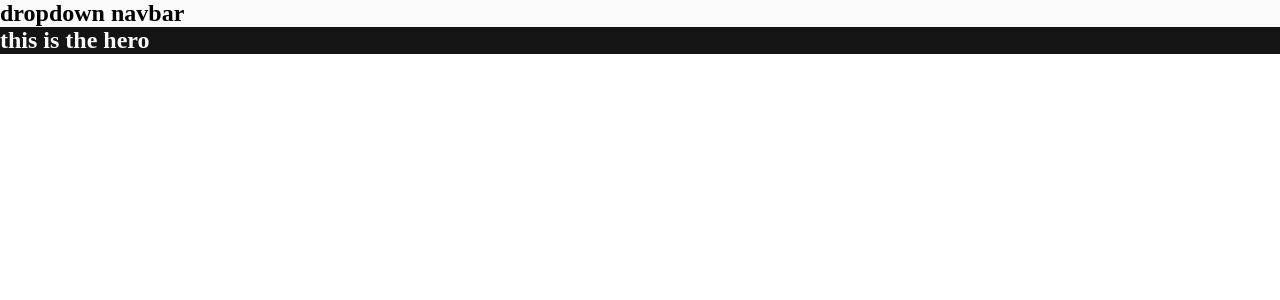
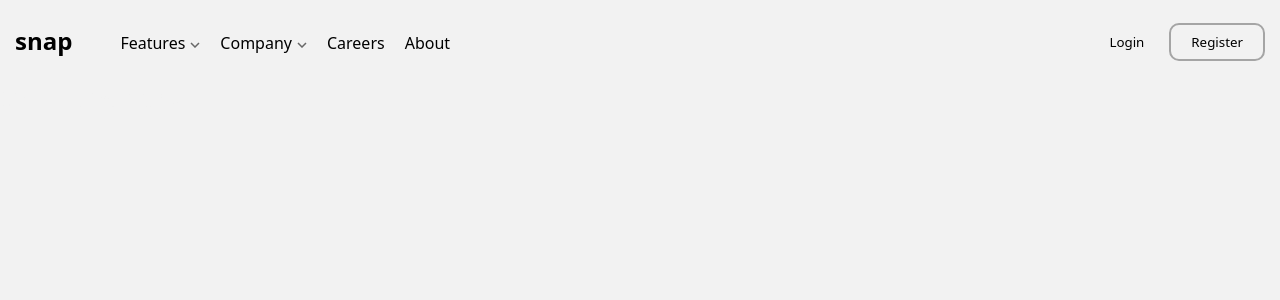
Before and after one commit to arberLisaj/frontend-mentor-solutions, a React (Vite) app in the folder intro-section-page/: page / in a window 1280 px wide. Shown: the top 300 px of the page. Built offline with nearby package versions, Linux system fonts and the light colour scheme.

Commit message:
desktop navbar dropdowns

```diff
--- a/intro-section-page/src/components/Hero/_hero.scss
+++ b/intro-section-page/src/components/Hero/_hero.scss
@@ -1,6 +1,6 @@
 @use "../../styles/variables";
 section#hero {
   // here will be all the hero styles
-  background-color: variables.$black;
+  // background-color: variables.$black;
   color: variables.$white;
 }
--- a/intro-section-page/src/components/Navbar/Navbar.tsx
+++ b/intro-section-page/src/components/Navbar/Navbar.tsx
@@ -1,17 +1,61 @@
-// import { useState } from "react";
-// import MenuToggleIcon from "../images/icon-menu.svg";
-// import ArrowDowm from "../images/icon-arrow-down.svg";
-// import ArrowUp from "../images/icon-arrow-up.svg";
-// import TodoList from "../images/icon-todo.svg";
-// import Calendar from "../images/icon-calendar.svg";
-// import Reminder from "../images/icon-reminders.svg";
-// import Planning from "../images/icon-planning.svg";
+import { useState } from "react";
+import MenuToggleIcon from "../../images/icon-menu.svg";
+import ArrowDowm from "../../images/icon-arrow-down.svg";
+import ArrowUp from "../../images/icon-arrow-up.svg";
+import TodoList from "../../images/icon-todo.svg";
+import Calendar from "../../images/icon-calendar.svg";
+import Reminder from "../../images/icon-reminders.svg";
+import Planning from "../../images/icon-planning.svg";
 // import GiandX from "../images/icon-close-menu.svg";
 
 const Navbar = () => {
+  const [activeFeatures, setActiveFeatures] = useState(false);
+  const [activeCompany, setActiveCompany] = useState(false);
   return (
     <nav>
-      <h1>dropdown navbar</h1>
+      <div className="logo-and-ul">
+        <h1>snap</h1>
+
+        <ul className="desktop-navigation">
+          <li onClick={() => setActiveFeatures(!activeFeatures)}>
+            Features
+            <img src={activeFeatures ? ArrowUp : ArrowDowm} alt="arrow" />
+            <ul className={activeFeatures ? "show dropdown" : "hide dropdown"}>
+              <li>
+                <img src={TodoList} alt="todo list" /> Todo List
+              </li>
+              <li>
+                <img src={Calendar} alt="calendar" /> Calendar
+              </li>
+              <li>
+                <img src={Reminder} alt="reminder" /> Reminder
+              </li>
+              <li>
+                <img src={Planning} alt="planning" /> Planning
+              </li>
+            </ul>
+          </li>
+          <li onClick={() => setActiveCompany(!activeCompany)}>
+            Company
+            <ul className={activeCompany ? "show dropdown" : "hide dropdown"}>
+              <li>History</li>
+              <li>Team</li>
+              <li>Blog</li>
+            </ul>
+            <img src={activeCompany ? ArrowUp : ArrowDowm} alt="arrow" />
+          </li>
+          <li>Careers</li>
+          <li>About</li>
+        </ul>
+      </div>
+
+      <div className="buttons-container desktop-navigation">
+        <button>Login</button>
+        <button>Register</button>
+      </div>
+      <div className="mobile-menu-toggle">
+        <img src={MenuToggleIcon} alt="menu toggler" />
+      </div>
     </nav>
   );
 };
--- a/intro-section-page/src/components/Navbar/_navbar.scss
+++ b/intro-section-page/src/components/Navbar/_navbar.scss
@@ -1,4 +1,120 @@
 @use "../../styles/variables";
 nav {
-  background-color: variables.$white;
+  display: flex;
+  justify-content: space-between;
+  align-items: center;
+
+  ul {
+    list-style: none;
+  }
 }
+
+.hide {
+  display: none;
+}
+.show {
+  display: block;
+}
+// mobile navigation
+@media (max-width: 640px) {
+  .desktop-navigation {
+    display: none;
+  }
+  nav {
+    padding: 15px;
+
+    h1 {
+      font-size: 1.8rem;
+      font-weight: 600;
+    }
+
+    .mobile-menu-toggle {
+      width: fit-content;
+      height: fit-content;
+      cursor: pointer;
+      padding-top: 7px;
+      img {
+        width: 25px;
+      }
+    }
+  }
+}
+// desktop navigation
+@media (min-width: 640px) {
+  .mobile-menu-toggle {
+    display: none;
+  }
+  nav {
+    max-width: 1300px;
+    margin: auto;
+    padding: 20px 15px;
+
+    .logo-and-ul {
+      display: flex;
+      align-items: center;
+
+      h1 {
+        margin-right: 2em;
+        cursor: pointer;
+      }
+      ul.desktop-navigation {
+        padding-top: 5px;
+        display: flex;
+        li {
+          display: flex;
+          align-items: center;
+          margin-right: 20px;
+          cursor: pointer;
+          position: relative;
+
+          img {
+            padding-top: 3px;
+            margin-left: 5px;
+          }
+        }
+      }
+      .dropdown {
+        background-color: white;
+        position: absolute;
+        top: 35px;
+        padding: 11px;
+        border-radius: 10px;
+        box-shadow: rgba(100, 100, 111, 0.2) 0px 7px 29px 0px;
+
+        li {
+          margin: 10px 0;
+
+          img {
+            margin-top: -5px;
+            margin-right: 5px;
+          }
+        }
+      }
+
+      .dropdown:nth-of-type(1) {
+        right: 0;
+      }
+      .dropdown:nth-of-type(2) {
+        // padding-right: 40px;
+        width: 200px;
+        left: 0;
+      }
+    }
+    .buttons-container {
+      button {
+        padding: 8px 20px;
+        background-color: transparent;
+        border: none;
+        cursor: pointer;
+      }
+      button:nth-of-type(1) {
+        margin-top: 5px;
+        margin-right: 5px;
+      }
+      button:nth-of-type(2) {
+        border-radius: 10px;
+        border: 2px solid rgb(165, 165, 165);
+      }
+    }
+  }
+}
--- a/intro-section-page/src/styles/_variables.scss
+++ b/intro-section-page/src/styles/_variables.scss
@@ -1,3 +1,3 @@
-$white: hsl(0, 0%, 98%);
+$white: hsl(0, 0%, 95%);
 $dark-gray: hsl(0, 0%, 41%);
 $black: hsl(0, 0%, 8%);
--- a/intro-section-page/src/styles/styles.css
+++ b/intro-section-page/src/styles/styles.css
@@ -4,13 +4,122 @@
   margin: 0;
   padding: 0;
   box-sizing: border-box;
+  font-family: system-ui, -apple-system, BlinkMacSystemFont, "Segoe UI", Roboto, Oxygen, Ubuntu, Cantarell, "Open Sans", "Helvetica Neue", sans-serif;
+}
+
+body {
+  background-color: hsl(0, 0%, 95%);
 }
 
 nav {
-  background-color: hsl(0, 0%, 98%);
+  display: flex;
+  justify-content: space-between;
+  align-items: center;
+}
+nav ul {
+  list-style: none;
 }
 
+.hide {
+  display: none;
+}
+
+.show {
+  display: block;
+}
+
+@media (max-width: 640px) {
+  .desktop-navigation {
+    display: none;
+  }
+  nav {
+    padding: 15px;
+  }
+  nav h1 {
+    font-size: 1.8rem;
+    font-weight: 600;
+  }
+  nav .mobile-menu-toggle {
+    width: -moz-fit-content;
+    width: fit-content;
+    height: -moz-fit-content;
+    height: fit-content;
+    cursor: pointer;
+    padding-top: 7px;
+  }
+  nav .mobile-menu-toggle img {
+    width: 25px;
+  }
+}
+@media (min-width: 640px) {
+  .mobile-menu-toggle {
+    display: none;
+  }
+  nav {
+    max-width: 1300px;
+    margin: auto;
+    padding: 20px 15px;
+  }
+  nav .logo-and-ul {
+    display: flex;
+    align-items: center;
+  }
+  nav .logo-and-ul h1 {
+    margin-right: 2em;
+    cursor: pointer;
+  }
+  nav .logo-and-ul ul.desktop-navigation {
+    padding-top: 5px;
+    display: flex;
+  }
+  nav .logo-and-ul ul.desktop-navigation li {
+    display: flex;
+    align-items: center;
+    margin-right: 20px;
+    cursor: pointer;
+    position: relative;
+  }
+  nav .logo-and-ul ul.desktop-navigation li img {
+    padding-top: 3px;
+    margin-left: 5px;
+  }
+  nav .logo-and-ul .dropdown {
+    background-color: white;
+    position: absolute;
+    top: 35px;
+    padding: 11px;
+    border-radius: 10px;
+    box-shadow: rgba(100, 100, 111, 0.2) 0px 7px 29px 0px;
+  }
+  nav .logo-and-ul .dropdown li {
+    margin: 10px 0;
+  }
+  nav .logo-and-ul .dropdown li img {
+    margin-top: -5px;
+    margin-right: 5px;
+  }
+  nav .logo-and-ul .dropdown:nth-of-type(1) {
+    right: 0;
+  }
+  nav .logo-and-ul .dropdown:nth-of-type(2) {
+    width: 200px;
+    left: 0;
+  }
+  nav .buttons-container button {
+    padding: 8px 20px;
+    background-color: transparent;
+    border: none;
+    cursor: pointer;
+  }
+  nav .buttons-container button:nth-of-type(1) {
+    margin-top: 5px;
+    margin-right: 5px;
+  }
+  nav .buttons-container button:nth-of-type(2) {
+    border-radius: 10px;
+    border: 2px solid rgb(165, 165, 165);
+  }
+}
 section#hero {
-  background-color: hsl(0, 0%, 8%);
-  color: hsl(0, 0%, 98%);
+  color: hsl(0, 0%, 95%);
 }/*# sourceMappingURL=styles.css.map */
--- a/intro-section-page/src/styles/styles.scss
+++ b/intro-section-page/src/styles/styles.scss
@@ -5,6 +5,11 @@
   margin: 0;
   padding: 0;
   box-sizing: border-box;
+  font-family: system-ui, -apple-system, BlinkMacSystemFont, "Segoe UI", Roboto,
+    Oxygen, Ubuntu, Cantarell, "Open Sans", "Helvetica Neue", sans-serif;
+}
+body {
+  background-color: variables.$white;
 }
 
 // partial navbar styles
```
Also changed, not shown: 1 other file (tests, documents, lock files or other folders).
